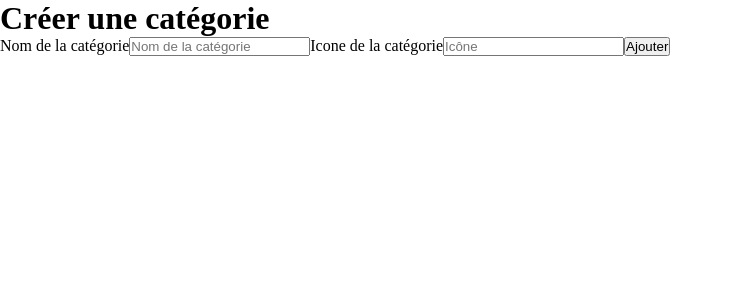
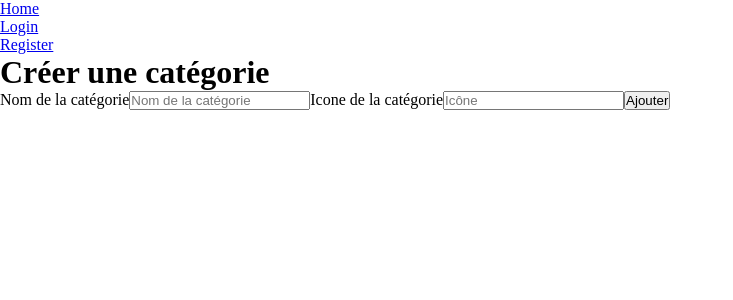
Before and after one commit to BaptisteFredj/project_budget_js, a React (Vite) app in the folder client/: page /categories_form in a window 1280 px wide. Shown: the top 300 px of the page, without its empty margins (0-733 px from the left). Built offline with nearby package versions, Linux system fonts and the light colour scheme; no server answers.

Commit message:
feat: add navbar component, category form taking jwt into account

```diff
--- a/client/src/App.jsx
+++ b/client/src/App.jsx
@@ -1,14 +1,18 @@
 import { Outlet } from "react-router-dom";
 import { useState } from "react";
+import Navbar from "./components/Navbar";
 
 import "./App.css";
 
 function App() {
-  const [user, setUser] = useState();
+  const [auth, setAuth] = useState();
   return (
-    <main>
-      <Outlet context={{ user, setUser }} />
-    </main>
+    <>
+      <Navbar authTools={{ auth, setAuth }} />
+      <main>
+        <Outlet context={{ auth, setAuth }} />
+      </main>
+    </>
   );
 }
 
--- /dev/null
+++ b/client/src/components/Navbar.jsx
@@ -0,0 +1,42 @@
+import PropTypes from "prop-types";
+import { Link } from "react-router-dom";
+
+export default function Navbar({ authTools }) {
+  return (
+    <nav>
+      <ul>
+        <li>
+          <Link to="/">Home</Link>
+        </li>
+        {authTools.auth == null ? (
+          <>
+            <li>
+              <Link to="/login">Login</Link>
+            </li>
+            <li>
+              <Link to="/register">Register</Link>
+            </li>
+          </>
+        ) : (
+          <li>
+            <button
+              type="button"
+              onClick={() => {
+                authTools.setAuth(null);
+              }}
+            >
+              Logout
+            </button>
+          </li>
+        )}
+      </ul>
+    </nav>
+  );
+}
+
+Navbar.propTypes = {
+  authTools: PropTypes.shape({
+    auth: PropTypes.shape({}),
+    setAuth: PropTypes.func.isRequired,
+  }).isRequired,
+};
--- a/client/src/pages/Categories.jsx
+++ b/client/src/pages/Categories.jsx
@@ -1,7 +1,7 @@
 import { useLoaderData, Link } from "react-router-dom";
 import CategoryThumb from "../components/CategoryThumb";
 
-function Users() {
+function Categories() {
   const { categories } = useLoaderData();
 
   return (
@@ -15,4 +15,4 @@ function Users() {
   );
 }
 
-export default Users;
+export default Categories;
--- a/client/src/pages/CategoryForm.jsx
+++ b/client/src/pages/CategoryForm.jsx
@@ -1,16 +1,58 @@
-import { Form } from "react-router-dom";
+import { Form, useOutletContext, useNavigate } from "react-router-dom";
+import { useState } from "react";
+import { addCategory } from "../services/request";
 
 function CategoryForm() {
+  const { auth } = useOutletContext();
+  const [error, setError] = useState(null);
+  const navigate = useNavigate();
+
+  const handleSubmit = async (event) => {
+    event.preventDefault();
+
+    const formData = new FormData(event.target);
+
+    try {
+      if (!auth || !auth.token) {
+        setError(
+          "Vous n'êtes pas connecté. Veuillez vous connecter s'il vous plaît."
+        );
+        return;
+      }
+
+      const response = await addCategory(
+        {
+          name: formData.get("name"),
+          icon: formData.get("icon"),
+        },
+        auth.token
+      );
+
+      if (response) {
+        navigate(`/categories`);
+      } else {
+        setError("La catégorie n'a pas pu être créée.");
+      }
+    } catch (err) {
+      console.error(err);
+      setError(
+        "Une erreur s'est produite lors de la création de la catégorie."
+      );
+    }
+  };
+
   return (
     <>
       <h1>Créer une catégorie</h1>
-      <Form method="post">
+      {error && <p>{error}</p>}
+      <Form method="post" onSubmit={handleSubmit}>
         <label htmlFor="name">Nom de la catégorie</label>
         <input
           type="text"
           id="name"
           name="name"
           placeholder="Nom de la catégorie"
+          required
         />
         <label htmlFor="icon">Icone de la catégorie</label>
         <input type="text" id="icon" name="icon" placeholder="Icône" />
--- a/client/src/pages/Login.jsx
+++ b/client/src/pages/Login.jsx
@@ -6,7 +6,7 @@ function Login() {
   const emailRef = useRef();
   const passwordRef = useRef();
 
-  const { setUser } = useOutletContext();
+  const { setAuth } = useOutletContext();
 
   const navigate = useNavigate();
 
@@ -18,8 +18,8 @@ function Login() {
         emailRef.current.value,
         passwordRef.current.value
       );
-      const user = await response.data;
-      setUser(user);
+      const auth = await response.data;
+      setAuth(auth);
       navigate(`/categories`);
     } catch (err) {
       alert("Identifiants incorrects");
--- a/client/src/services/request.js
+++ b/client/src/services/request.js
@@ -25,9 +25,18 @@ export function getCategory(id) {
 }
 
 // Create a category
-export function addCategory({ name, icon }) {
+export function addCategory({ name, icon }, token) {
   return axios
-    .post(`${url}/api/categories`, { name, icon })
+    .post(
+      `${url}/api/categories`,
+      { name, icon },
+      {
+        headers: {
+          "Content-Type": "application/json",
+          Authorization: `Bearer ${token}`,
+        },
+      }
+    )
     .then((response) => response.data)
     .catch((error) => {
       console.error(error);
```
